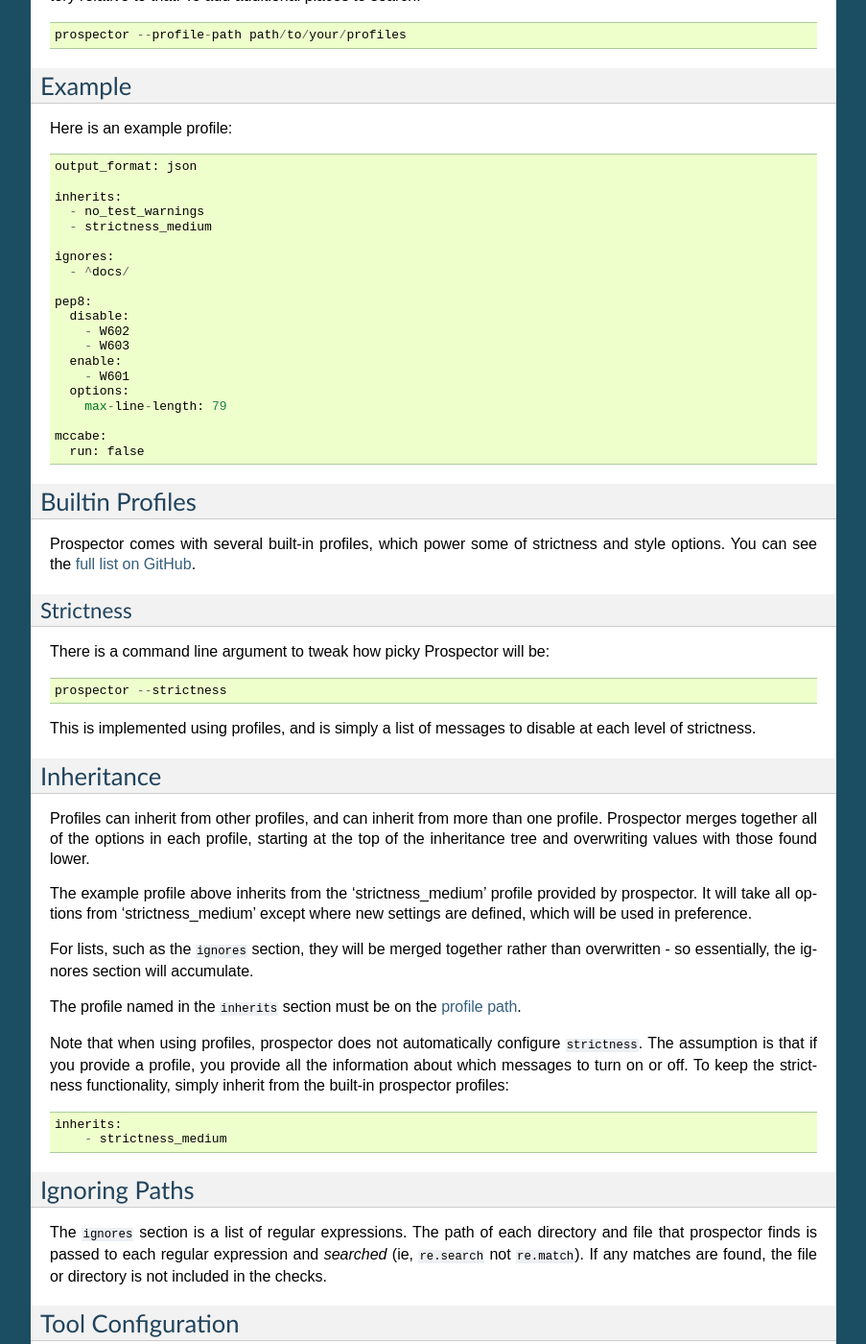
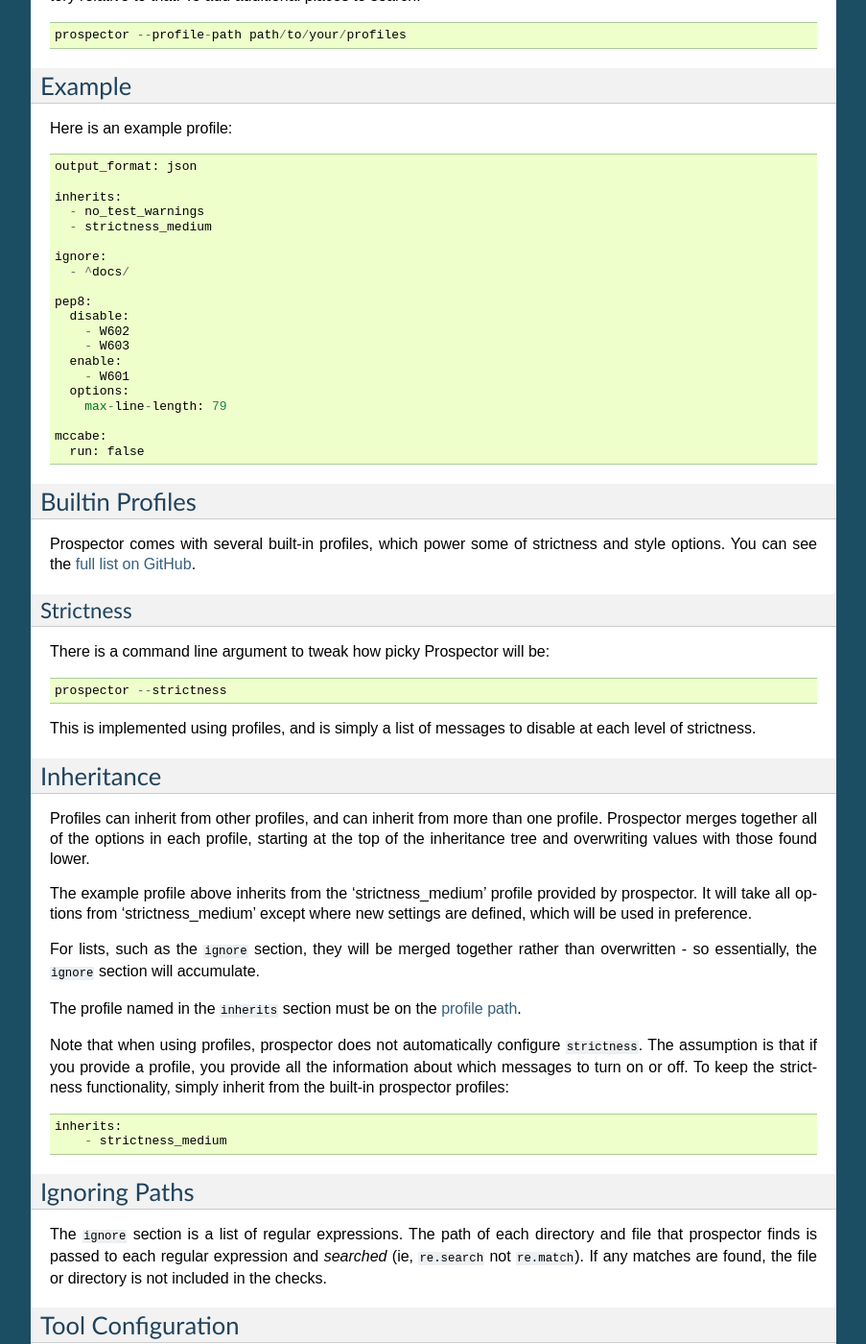
Before and after one commit to prospector-dev/prospector, a Sphinx documentation site: the page built from docs/profiles.rst, in a window 1280 px wide and 1400 px high, scrolled down 532 px. Shown: the whole window at 96% size, without its empty margins (198-1101 px from the left). Built offline with Sphinx 7.4.7, drawn with Linux system fonts in a browser that asks for light colours.

Commit message:
Fix Ignoring Paths Documentation

```diff
--- a/docs/profiles.rst
+++ b/docs/profiles.rst
@@ -44,7 +44,7 @@
       - no_test_warnings
       - strictness_medium
 
-    ignores:
+    ignore:
       - ^docs/
 
     pep8:
@@ -91,8 +91,8 @@
 prospector. It will take all options from 'strictness_medium' except where new settings
 are defined, which will be used in preference.
 
-For lists, such as the ``ignores`` section, they will be merged together rather than
-overwritten - so essentially, the ignores section will accumulate.
+For lists, such as the ``ignore`` section, they will be merged together rather than
+overwritten - so essentially, the ``ignore`` section will accumulate.
 
 The profile named in the ``inherits`` section must be on the :ref:`profile path <profile_path>`.
 
@@ -108,7 +108,7 @@
 Ignoring Paths
 --------------
 
-The ``ignores`` section is a list of regular expressions. The path of each directory and file
+The ``ignore`` section is a list of regular expressions. The path of each directory and file
 that prospector finds is passed to each regular expression and `searched`
 (ie, ``re.search`` not ``re.match``). If any matches are found, the file or directory is not
 included in the checks.
```
Also changed, not shown: .prospector.yaml.
